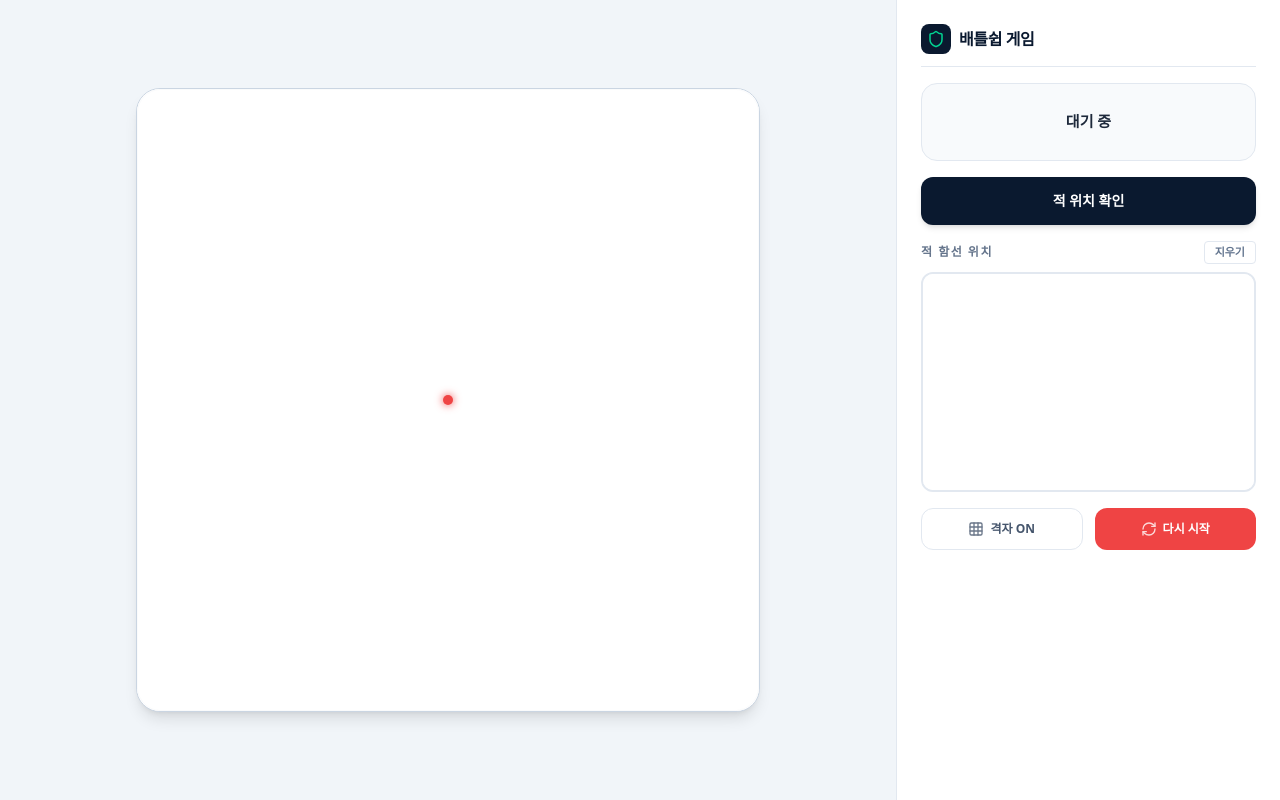
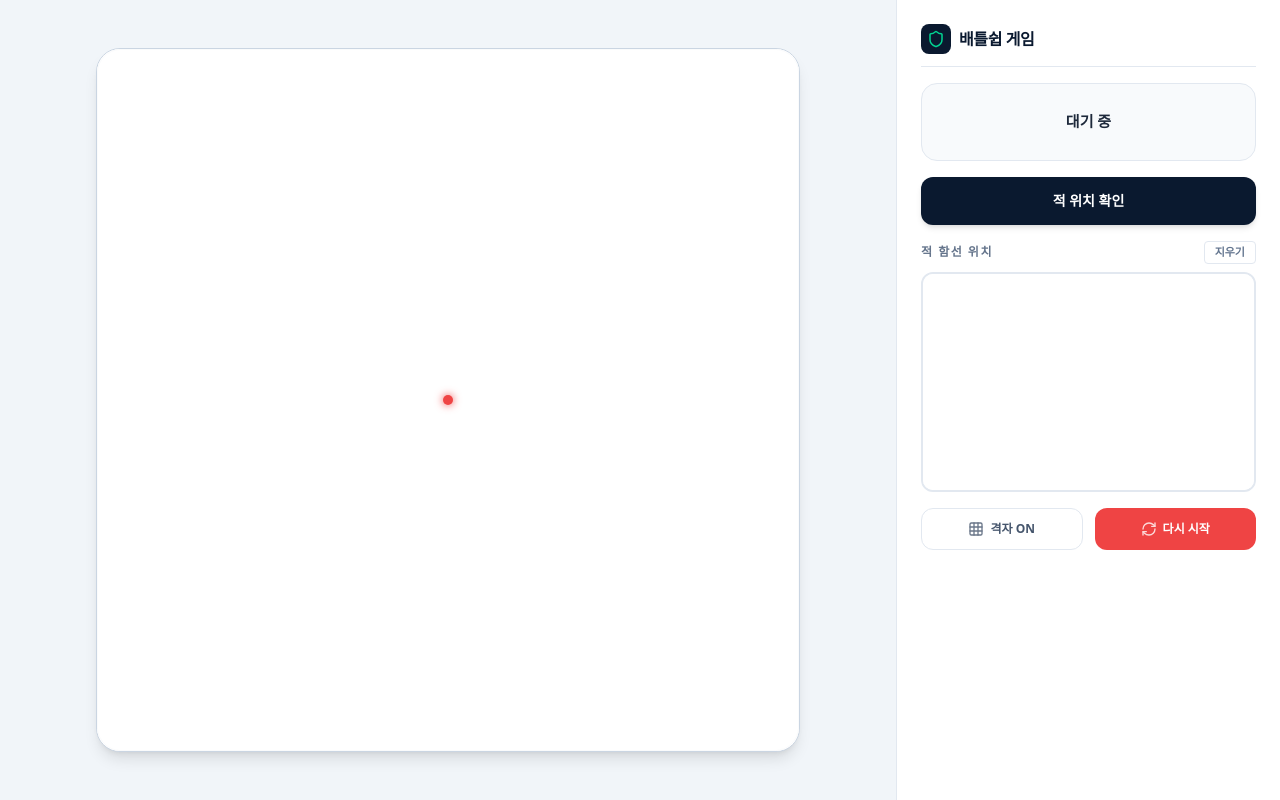
Before and after one commit to J-SangIl/3-6-battleship, a React (Vite) app: page / in a window 1280 px wide. Built offline with nearby package versions, Linux system fonts and the light colour scheme.

Commit message:
style: adjust radar board dimensions and padding
Increase maximum width and decrease padding for the radar board container to better utilize available screen space on larger displays.

```diff
--- a/src/App.tsx
+++ b/src/App.tsx
@@ -171,8 +171,8 @@ export default function App() {
   return (
     <div className="min-h-screen w-full bg-[#f8fafc] flex flex-col md:flex-row text-[#1e293b] select-none" id="main-app-container">
       {/* LEFT PANEL: Tactical Coordinate Radar Scope Canvas */}
-      <section className="flex-grow bg-[#f1f5f9] flex flex-col items-center justify-center p-6 md:p-10 relative md:min-h-screen">
-        <div className="w-full max-w-[min(720px,78vh)] flex flex-col">
+      <section className="flex-grow bg-[#f1f5f9] flex flex-col items-center justify-center p-4 md:p-6 relative md:min-h-screen">
+        <div className="w-full max-w-[min(900px,88vh)] flex flex-col">
           {/* Canvas Viewport mapping */}
           <RadarBoard
             gameState={gameState}
```
